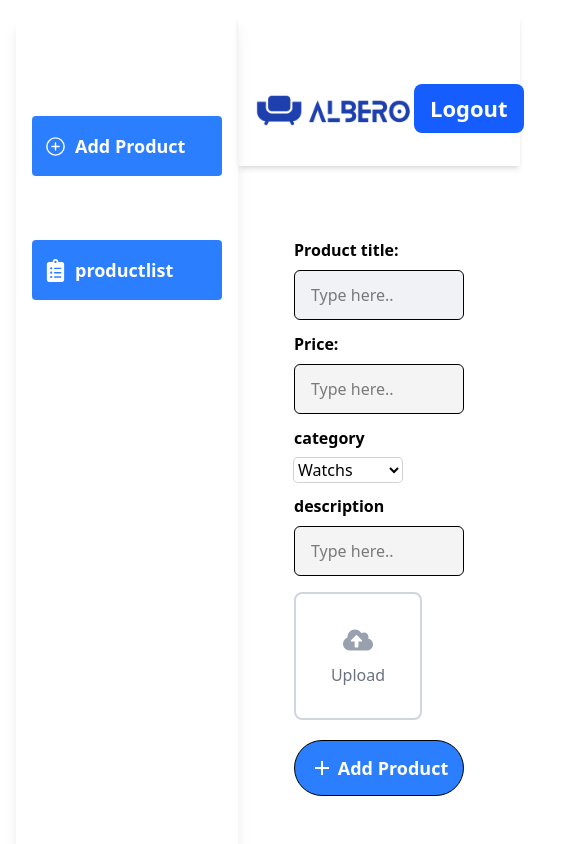
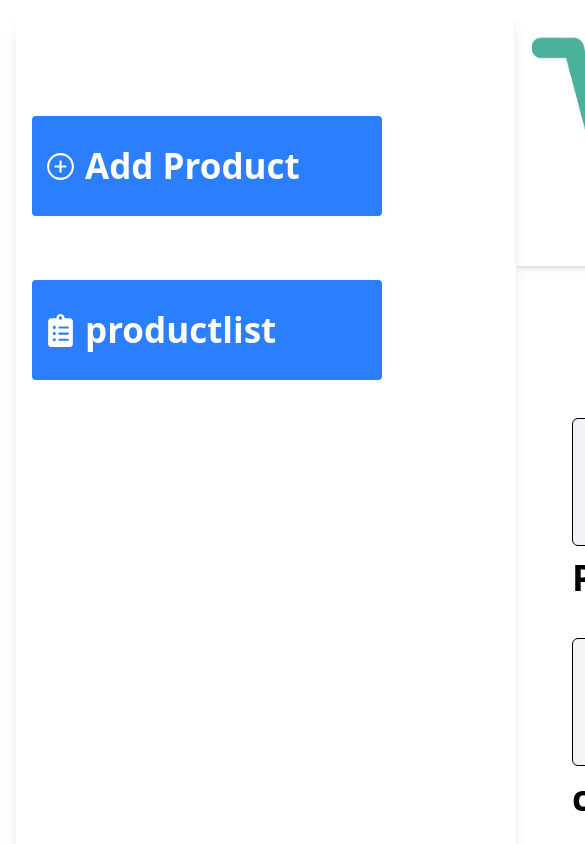
Before and after one commit to kasimtp/E-commerce-furniture-Admin, a React (Vite) app: page /Add-product in a window 390 px wide. Shown: the top 844 px of the page, 585 px wide, since content can reach past the window. Built offline with nearby package versions, Linux system fonts and the light colour scheme.

Commit message:
final commit

```diff
--- a/src/components/Navbar.jsx
+++ b/src/components/Navbar.jsx
@@ -1,27 +1,28 @@
 import React from 'react';
-import logo1 from "../assets/StoreLogo1.png";
+// import logo1 from "../assets/StoreLogo1";
 import { useNavigate } from 'react-router-dom';
+import logogreen from "../assets/logogreen.png";
 
 const Navbar = () => {
 
   const navigate = useNavigate();
   return (
-    <header className="w-full h-[150px]  shadow-md">
-      <div className="max-w-7xl mx-auto px-4 sm:px-6 lg:px-8 py-3 flex items-center justify-between">
+    <header className="w-[2800px] h-[250px] bg-amber-000   shadow-md">
+      <div className=" px-4 sm:px-6 lg:px-8 py-3 flex items-center bg-amber-000 justify-between">
         {/* Logo */}
-        <div className="flex-shrink-0">
+        <div className="flex ">
           <img
-            src={logo1}
+            src={logogreen}
             alt="Logo"
             className="h-[160px] w-auto object-contain"
           />
         </div>
 
         {/* Logout Button */}
-        <div>
+        <div >
           <button onClick={() => navigate('/login')}
-           className="bg-blue-600 text-white px-4 py-2 rounded-lg hover:bg-blue-700 transition">
-            <p className="text-[22px] font-semibold">Logout</p>
+           className="bg-blue-600 w-54 h-30 text-white px-4 py-2 rounded-lg  hover:bg-blue-700 transition">
+            <p className="text-[42px] font-semibold">Logout</p>
           </button>
         </div>
       </div>
--- a/src/components/Sidebar.jsx
+++ b/src/components/Sidebar.jsx
@@ -7,24 +7,29 @@ import { FaClipboardList } from "react-icons/fa";
 const Sidebar = () => {
     const navigate = useNavigate()
   return (
-    <div className=" flex flex-col space-y-12 pt-[100px]  h-screen  p-4 shadow-lg">
+    <div className=" flex flex-col space-y-12 pt-[100px]  h-screen w-[500px]  p-4 shadow-lg">
       <div>
         <button onClick={() => navigate('/add-product' ) }
 
-         className="w-[190px] h-[60px] mb-4 p-3 bg-blue-500 text-black rounded hover:bg-blue-600">
-          <p className="  cursor-pointer text-white  gap-x-2 text-[23px] items-center flex"> <IoAddCircleOutline />
-          <p className=" font-semibold text-lg "> Add Product</p></p>
+         className="w-[350px] h-[100px] mb-4 p-3 bg-blue-500 text-black rounded hover:bg-blue-600">
+          <p className="  cursor-pointer text-white  gap-x-2 text-[33px] items-center flex"> <IoAddCircleOutline />
+          <p className=" font-semibold text-[35px] "> Add Product</p></p>
         </button>
       </div>
 
-      <div>
-        <button onClick={() => navigate('/product-List')}
 
-         className="w-[190px] h-[60px] mb-4 p-3 bg-blue-500 text-black rounded hover:bg-blue-600">
-          <p className="  cursor-pointer text-white  gap-x-2 text-[23px] items-center flex"> <FaClipboardList />
-          <p className=" font-semibold text-lg "> productlist</p></p>
+
+    <div>
+        <button onClick={() => navigate('/product-list' ) }
+
+         className="w-[350px] h-[100px] mb-4 p-3 bg-blue-500 text-black rounded hover:bg-blue-600">
+          <p className="  cursor-pointer text-white  gap-x-2 text-[33px] items-center flex"><FaClipboardList />
+          <p className=" font-semibold text-[35px] ">productlist</p></p>
         </button>
       </div>
+
+
+
     </div>
   )
 };
--- a/src/page/Addproduct.jsx
+++ b/src/page/Addproduct.jsx
@@ -82,36 +82,36 @@ try {
     <div className="p-8 box-border w-full rounded-sm mt-4 lg:m-7">
       <form>
         <div className="mb-3">
-          <h4 className="font-semibold pb-2">Product title:</h4>
+          <h4 className="  text-5xl  font-sans capitalize  font-semibold px-12 pb-8">Product title:</h4>
           <input
             type="text"
             name="name"
             value={productDetails.name}
             onChange={changeHandler}
             placeholder="Type here.."
-            className="bg-[#f0f2f5] outline-none max-w-80 w-full py-3 px-4 border border-black rounded-md"
+            className="bg-[#f0f2f5] text-4xl outline-none w-[900px] h-32 py-3 px-4 border border-black rounded-md"
           />
         </div>
 
         <div className="mb-3">
-          <h4 className="font-semibold pb-2">Price:</h4>
+          <h4 className="font-semibold  text-4xl pb-10">Price:</h4>
           <input
             type="text"
             name="price"
             value={productDetails.price}
             onChange={changeHandler}
             placeholder="Type here.."
-            className="bg-zinc-100 outline-none max-w-80 w-full py-3 px-4 border border-black rounded-md"
+            className="bg-zinc-100 text-4xl outline-none w-[900px] h-32 py-3 px-4 border border-black rounded-md"
           />
         </div>
 
         <div className="mb-3">
-          <h4 className="font-semibold pb-2">category</h4>
-           <select value={productDetails.category} onChange={changeHandler} name="category" id="" className="bg-primary ring-1 ring-slate-900/20 medium-16 rounded-sm outline-none">
+          <h4 className="font-semibold pb-10 text-4xl">category</h4>
+           <select value={productDetails.category} onChange={changeHandler} name="category" id="" className="bg-primary ring-1 ring-slate-900/20 medium-16 text-3xl pb-8 rounded-sm outline-none">
           <option value={"Watchs"}>Watchs</option>
           <option value={"Shoes"}>Shoes</option>
           <option value={"Headset"}>Headset</option>
-          <option value={"Accessories"}>Accessories</option>
+          <option value={"More items"}>Accessories</option>
           <option value={"airpod"}>airpod</option>
           <option value={"ledies"}>ledies</option>
           <option value={"Men's"}>Men's</option>
@@ -122,14 +122,14 @@ try {
 
 
            <div className="mb-3">
-          <h4 className="font-semibold pb-2">description </h4>
+          <h4 className="font-semibold pb-10 text-4xl">description </h4>
           <input
             type="text"
             name="description"
             value={productDetails.description }
             onChange={changeHandler}
             placeholder="Type here.."
-            className="bg-zinc-100 outline-none max-w-80 w-full py-3 px-4 border border-black rounded-md"
+            className="bg-zinc-100  text-3xl outline-none max-w-80 w-full py-3 px-4 border border-black rounded-md"
           />
         </div>
 
@@ -139,20 +139,20 @@ try {
 
 
 
-        <div className="mb-5">
+        <div className="pb-10  text-4xl  w-[900px] h-32">
           <input
             type="file"
             id="fileInput"
             accept="image/*"
             onChange={imageHandler}
-            className="hidden"
+            className="hidden "
           />
 
           <label
             htmlFor="fileInput"
             className="flex mt-4 flex-col items-center justify-center w-32 h-32 border-2 border-gray-300 rounded-lg bg-white hover:bg-gray-100 transition duration-200 cursor-pointer"
           >
-            <FaCloudUploadAlt className="text-gray-400 text-3xl mb-2" />
+            <FaCloudUploadAlt className="text-gray-400   w-[900px] h-62 text-3xl mb-2" />
             <span className="text-gray-500">
               {image ? image.name : 'Upload'}
             </span>
@@ -167,10 +167,10 @@ try {
       <button
         type="button"
         onClick={AddProduct}
-        className="border border-black rounded-full text-white bg-blue-500 mt-4 p-1 flex items-center w-[170px] justify-center h-14 text-2xl gap-x-1"
+        className="border border-black   w-[400px] h-32 rounded-lg text-white bg-blue-500 mt-4 p-1 flex items-center justify-center  text-6xl gap-x-1"
       >
         <MdAdd />
-        <span><p className="text-lg font-semibold">Add Product</p></span>
+        <span><p className="font-semibold text-4xl">Add Product</p></span>
       </button>
     </div>
   );
--- a/src/page/Home.jsx
+++ b/src/page/Home.jsx
@@ -1,32 +1,3 @@
-// import React from "react";
-// import Addproduct from "./Addproduct";
-// import ListProduct from "./ProductList";
-// import { Route, Routes } from "react-router";
-// import Navbar from "../components/Navbar";
-// import Sidebar from "../components/Sidebar";
-// import Login from "../components/Login";
-// const Home = () => {
-//   return (
-//     <div className=" ">
-
-//       <Routes>
-
-
-//       <Route path="/Add-product" element={<Addproduct />} />
-//       <Route path="/Product-list" element={<ListProduct />} />
-
-//     </Routes>
-
-
-//     </div>
-//   );
-// };
-
-// export default Home;
-
-
-
-
 
 
 
@@ -39,7 +10,7 @@ import Sidebar from "../components/Sidebar";
 
 const Home = () => {
   return (
-    <div className="flex min-h-screen">
+    <div className="flex min-h-screen max-w-full">
       {/* Sidebar */}
       <Sidebar />
 
--- a/src/page/ProductList.jsx
+++ b/src/page/ProductList.jsx
@@ -136,32 +136,32 @@ function ProductList() {
   };
 
   return (
-    <div className='p-2 w-[1200px] mr-10 h-auto'>
+    <div className='p-2 w-[2800px] mr-10 h-auto'>
       <h1 className='text-2xl font-bold border-b-3 mb-4'>Product List</h1>
       <div>
-        <table className='mt-5 border-2 w-full mx-auto border-collapse text-center'>
+        <table className='mt-5  border-2 w-full mx-auto border-collapse text-center'>
           <thead>
-            <tr className='bg-slate-300'>
-              <th className='border-2'>Products</th>
-              <th className='border-2'>Title</th>
-              <th className='border-2'>Price</th>
-              <th className='border-2'>Description</th>
-              <th className='border-2'>Remove</th>
+            <tr className='bg-slate-300 text-3xl '>
+              <th className='border-2 px-12'>Products</th>
+              <th className='border-2 px-12'>Title</th>
+              <th className='border-2 px-12'>Price</th>
+              <th className='border-2 px-12'>Description</th>
+              <th className='border-2 px-12'>Remove</th>
             </tr>
           </thead>
           <tbody>
             {allproducts.map((product, index) => (
               <tr key={index}>
-                <td className='border-2'>
-                  <img src={product.image} className='h-20 w-20 mx-auto' />
+                <td className='border-2 '>
+                  <img src={product.image} className='h-40 w-40 mx-auto' />
                 </td>
-                <td className='border-2'>{product.name}</td>
-                <td className='border-2'>{product.price}</td>
-                <td className='border-2'>{product.description}</td>
-                <td className='border-2'>
+                <td className='border-2 text-2xl  font-semibold px-12  bg-amber-000 '>{product.name}</td>
+                <td className='border-2  text-2xl font-semibold px-12'>{product.price}</td>
+                <td className='border-2  text-2xl font-semibold px-12'>{product.description}</td>
+                <td className='border-2  text-2xl font-semibold px-12'>
                   <MdDeleteOutline
                     onClick={() => remove_product(product._id)}
-                    className='mx-auto cursor-pointer text-2xl'
+                    className='mx-auto cursor-pointer text-6xl'
                   />
                 </td>
               </tr>
```
Also changed, not shown: src/assets/logogreen.png (added).
